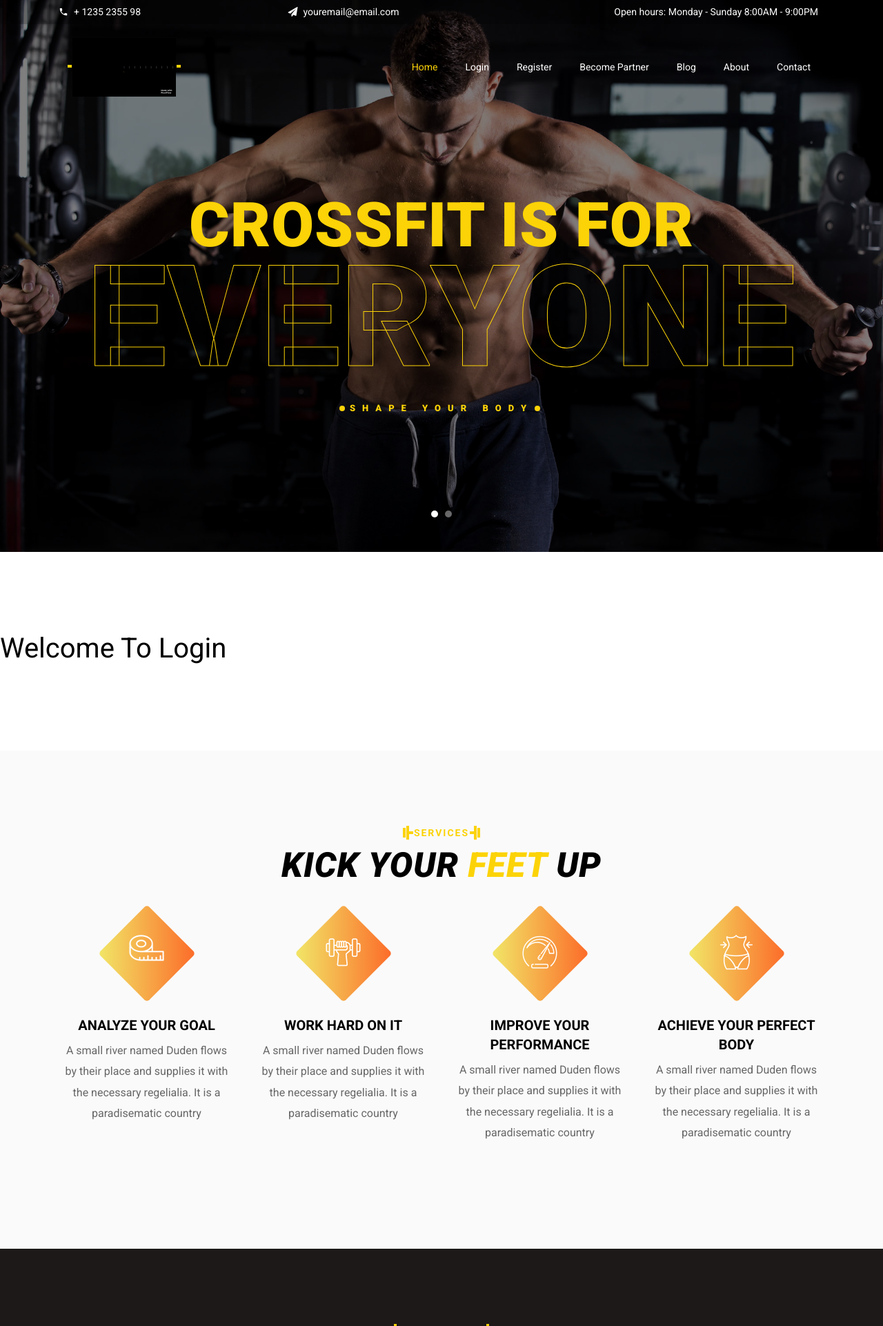
After one commit to umpatel2618/GYMFREAK, a Django app: page /login/ in a window 1280 px wide. The commit adds this page. Shown: the top 1922 px of the page at 69% size. Run offline with Django 3.2, Linux system fonts and the light colour scheme; some libraries are stand-ins or nearby versions; some web fonts are replaced.

Commit message:
Template Design

```diff
--- a/GYMFREAK/GYMFREAK/urls.py
+++ b/GYMFREAK/GYMFREAK/urls.py
@@ -5,4 +5,5 @@
 urlpatterns = [
     path('admin/', admin.site.urls),
     path('',include('accounts.urls')),
+
 ]
--- a/GYMFREAK/accounts/templates/accounts/index.html
+++ b/GYMFREAK/accounts/templates/accounts/index.html
@@ -51,20 +51,20 @@
     </div>
 	  <nav class="navbar navbar-expand-lg navbar-dark ftco_navbar bg-dark ftco-navbar-light" id="ftco-navbar">
 	    <div class="container">
-	      <a class="navbar-brand" href="index.html"><span><img src="{% static 'intro.gif' %}" width=150/ style="background: transparent;"/span></a>
+	      <a class="navbar-brand" href="{% url 'index' %}"><span><img src="{% static 'images/intro.gif' %}" width=150/ style="background: transparent;"/span></a>
 	      <button class="navbar-toggler" type="button" data-toggle="collapse" data-target="#ftco-nav" aria-controls="ftco-nav" aria-expanded="false" aria-label="Toggle navigation">
 	        <span class="oi oi-menu"></span> Menu
 	      </button>
 
 	      <div class="collapse navbar-collapse" id="ftco-nav">
 	        <ul class="navbar-nav ml-auto" >
-	        	<li class="nav-item active"><a href="index.html" class="nav-link">Home</a></li>
-	        	<li class="nav-item"><a href="about.html" class="nav-link">About</a></li>
-	        	<li class="nav-item"><a href="program.html" class="nav-link">Programs</a></li>
-	        	<li class="nav-item"><a href="coaches.html" class="nav-link">Trainers</a></li>
-						<li class="nav-item"><a href="pricing.html" class="nav-link">Pricing</a></li>
-						<li class="nav-item"><a href="blog.html" class="nav-link">Blog</a></li>
-	          <li class="nav-item"><a href="contact.html" class="nav-link">Contact</a></li>
+	        	<li class="nav-item active"><a href="{% url 'index' %}" class="nav-link">Home</a></li>
+	        	<li class="nav-item"><a href="{% url 'login' %}" class="nav-link">Login</a></li>
+	        	<li class="nav-item"><a href="#" class="nav-link">Register</a></li>
+				<li class="nav-item"><a href="#" class="nav-link">Become Partner</a></li>
+				<li class="nav-item"><a href="#" class="nav-link">Blog</a></li>
+				<li class="nav-item"><a href="#about" class="nav-link">About</a></li>
+				<li class="nav-item"><a href="#contact" class="nav-link">Contact</a></li>
 	        </ul>
 	      </div>
 	    </div>
@@ -72,7 +72,8 @@
     <!-- END nav -->
 
     <section class="home-slider js-fullheight owl-carousel ftco-degree-bottom">
-      <div class="slider-item js-fullheight" style="background-image: url(static/images/bg_2.jpg);">
+	  <div class="slider-item js-fullheight" style="background-image: url('{% static "images/bg_2.jpg"%}');">
+
       	<div class="overlay"></div>
         <div class="container-fluid">
           <div class="row slider-text js-fullheight justify-content-center align-items-center" data-scrollax-parent="true">
@@ -86,7 +87,7 @@
         </div>
       </div>
 
-      <div class="slider-item js-fullheight" style="background-image: url(static/images/bg_1.jpg);">
+      <div class="slider-item js-fullheight" style="background-image: url('{% static "images/bg_1.jpg"%}');">
       	<div class="overlay"></div>
         <div class="container-fluid">
           <div class="row slider-text js-fullheight justify-content-center align-items-center" data-scrollax-parent="true">
@@ -103,10 +104,15 @@
 
 
     <section class="ftco-section ftco-about">
+
+		{% block content %}
+
+
+
     	<div class="container">
     		<div class="row">
     			<div class="col-md-6">
-    				<div class="img img-video d-flex align-items-center" style="background-image: url(static/images/about.jpg);">
+    				<div class="img img-video d-flex align-items-center" style="background-image: url('{% static "images/about.jpg" %}');">
     					<div class="video justify-content-center">
 								<a href="https://vimeo.com/45830194" class="icon-video popup-vimeo d-flex justify-content-center align-items-center">
 									<span class="ion-ios-play"></span>
@@ -207,7 +214,7 @@
         		<div class="carousel-package-program owl-carousel">
               <div class="item">
               	<div class="package-membership ftco-animate">
-		        			<a href="#" class="img d-flex justify-content-center align-items-center" style="background-image: url(static/images/program-1.jpg);">
+		        			<a href="#" class="img d-flex justify-content-center align-items-center" style="background-image: url('{% static "images/program-1.jpg" %}');">
 		        				<div class="text text-center d-flex align-items-end">
 		        					<div class="desc">
 				        				<h3>Muscle Sculpe</h3>
@@ -219,7 +226,7 @@
               </div>
               <div class="item">
               	<div class="package-membership ftco-animate">
-		        			<a href="#" class="img d-flex justify-content-center align-items-center" style="background-image: url(static/images/program-2.jpg);">
+		        			<a href="#" class="img d-flex justify-content-center align-items-center" style="background-image: url('{% static "images/program-2.jpg" %}');">
 		        				<div class="text text-center d-flex align-items-end">
 		        					<div class="desc">
 				        				<h3>Fat Burn</h3>
@@ -231,7 +238,7 @@
               </div>
               <div class="item">
               	<div class="package-membership ftco-animate">
-		        			<a href="#" class="img d-flex justify-content-center align-items-center" style="background-image: url(static/images/program-3.jpg);">
+		        			<a href="#" class="img d-flex justify-content-center align-items-center" style="background-image: url('{% static "images/program-3.jpg" %}');">
 		        				<div class="text text-center d-flex align-items-end">
 		        					<div class="desc">
 				        				<h3>Cycling</h3>
@@ -243,7 +250,7 @@
               </div>
               <div class="item">
               	<div class="package-membership ftco-animate">
-		        			<a href="#" class="img d-flex justify-content-center align-items-center" style="background-image: url(static/images/program-4.jpg);">
+		        			<a href="#" class="img d-flex justify-content-center align-items-center" style="background-image: url('{% static "images/program-4.jpg" %}');">
 		        				<div class="text text-center d-flex align-items-end">
 		        					<div class="desc">
 				        				<h3>Pilates &amp; Stretching</h3>
@@ -255,7 +262,7 @@
               </div>
               <div class="item">
               	<div class="package-membership ftco-animate">
-		        			<a href="#" class="img d-flex justify-content-center align-items-center" style="background-image: url(static/images/program-5.jpg);">
+		        			<a href="#" class="img d-flex justify-content-center align-items-center" style="background-image: url('{% static "images/program-5.jpg" %}');">
 		        				<div class="text text-center d-flex align-items-end">
 		        					<div class="desc">
 				        				<h3>Boxing</h3>
@@ -494,7 +501,7 @@
 			<div class="overlay"></div>
     	<div class="container">
     		<div class="row d-md-flex align-items-center">
-    			<div class="col-md-6 d-flex align-self-stretch img" style="background-image: url(static/images/about-3.jpg);">
+    			<div class="col-md-6 d-flex align-self-stretch img" style="background-image: url('{% static "images/person_3.jpg" %}');">
     			</div>
 	    		<div class="col-md-6 appointment pl-md-5 py-md-5 ftco-animate">
 	    			<h3 class="mb-3">Calculate Your BMI</h3>
@@ -632,7 +639,7 @@
       </div>
     </section>
 
-    <footer class="ftco-footer ftco-section img">
+    <footer class="ftco-footer ftco-section img" id="about">
     	<div class="overlay"></div>
       <div class="container">
         <div class="row mb-5">
@@ -685,7 +692,7 @@
               </ul>
             </div>
           </div>
-          <div class="col-lg-3 col-md-6 mb-5 mb-md-5">
+          <div class="col-lg-3 col-md-6 mb-5 mb-md-5" id="contact">
             <div class="ftco-footer-widget mb-4">
             	<h2 class="ftco-heading-2">Have a Questions?</h2>
             	<div class="block-23 mb-3">
@@ -702,7 +709,7 @@
           <div class="col-md-12 text-center">
 
             <p><!-- Link back to Colorlib can't be removed. Template is licensed under CC BY 3.0. -->
-  Copyright &copy;<script>document.write(new Date().getFullYear());</script> All rights reserved | This template is made with <i class="icon-heart" aria-hidden="true"></i> by <a href="https://colorlib.com" target="_blank">Colorlib</a>
+  Copyright &copy;<script>document.write(new Date().getFullYear());</script> All rights reserved |  made with <i class="icon-heart" aria-hidden="true"></i></a>
   <!-- Link back to Colorlib can't be removed. Template is licensed under CC BY 3.0. --></p>
           </div>
         </div>
--- /dev/null
+++ b/GYMFREAK/accounts/templates/accounts/login.html
@@ -0,0 +1,8 @@
+{% extends 'accounts/index.html' %}
+
+
+{% block content %}
+
+<span><h1>Welcome To Login</h1></span>
+
+{% endblock content %}
--- a/GYMFREAK/accounts/urls.py
+++ b/GYMFREAK/accounts/urls.py
@@ -3,5 +3,6 @@
 from .views import index
 
 urlpatterns = [
-    path('',views.index,name="index")
+    path('',views.index,name="index"),
+    path('login/',views.login,name="login"),
 ]
--- a/GYMFREAK/accounts/views.py
+++ b/GYMFREAK/accounts/views.py
@@ -3,3 +3,6 @@
 # Create your views here.
 def index(request):
     return render(request,"accounts/index.html")
+
+def login(request):
+    return render(request,"accounts/login.html")
```
Also changed, not shown: other parts of GYMFREAK/accounts/templates/accounts/index.html (+16 -15 lines), GYMFREAK/static/images/intro.gif (renamed from GYMFREAK/static/intro.gif).
